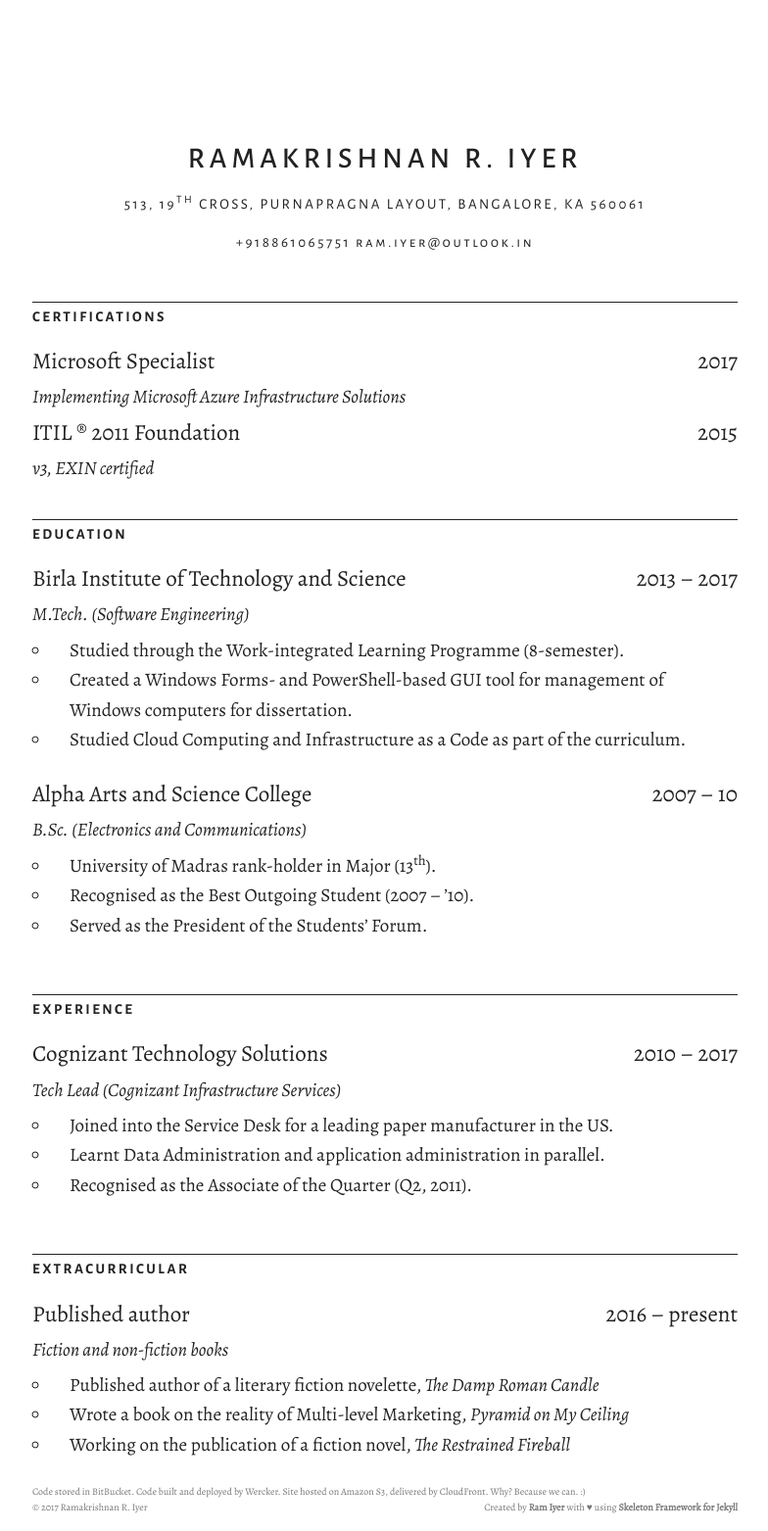
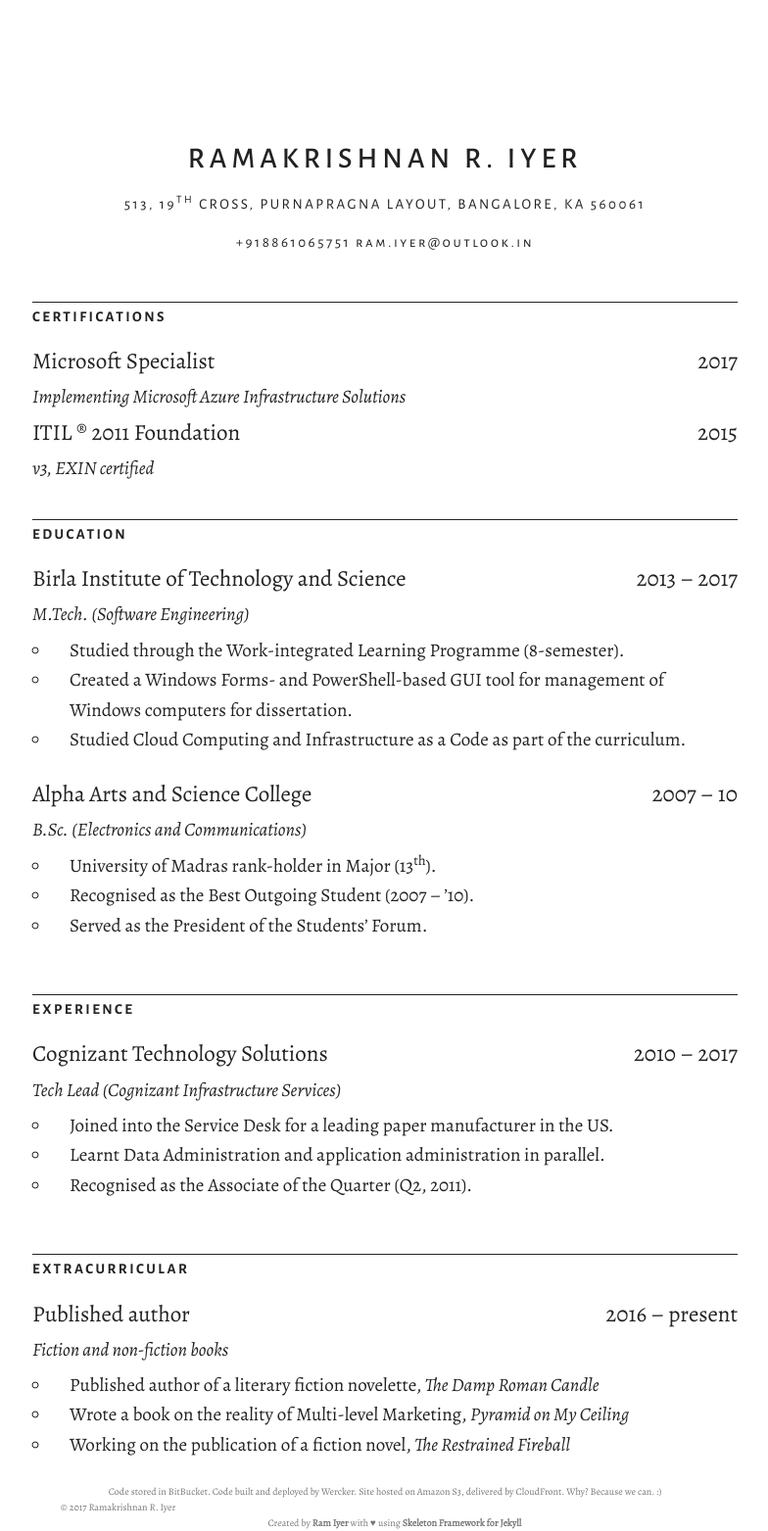
Before and after one commit to theramiyer/resume, a Jekyll site: the page built from index.html, in a window 1280 px wide. Shown: the whole page at 98% size, without its empty margins (247-1031 px from the left). Built offline with Jekyll 4.4.1, drawn with Linux system fonts in a browser that asks for light colours.

Commit message:
Center the attitude line in footer

```diff
--- a/_layouts/default.html
+++ b/_layouts/default.html
@@ -11,7 +11,7 @@
           {{ content }}
           <footer class="site-footer">
             <div class="twelve column">
-                Code stored in BitBucket. Code built and deployed by Wercker. Site hosted on Amazon&nbsp;S3, delivered by CloudFront. Why? Because we can. :)
+                <div align="center">Code stored in BitBucket. Code built and deployed by Wercker. Site hosted on Amazon&nbsp;S3, delivered by CloudFront. Why? Because we can. :)</div>
               <div class="one-third column">
                 <div class="u-pull-left">
                   &copy; {{  site.time | date: '%Y' }} {{ site.name }}
```
